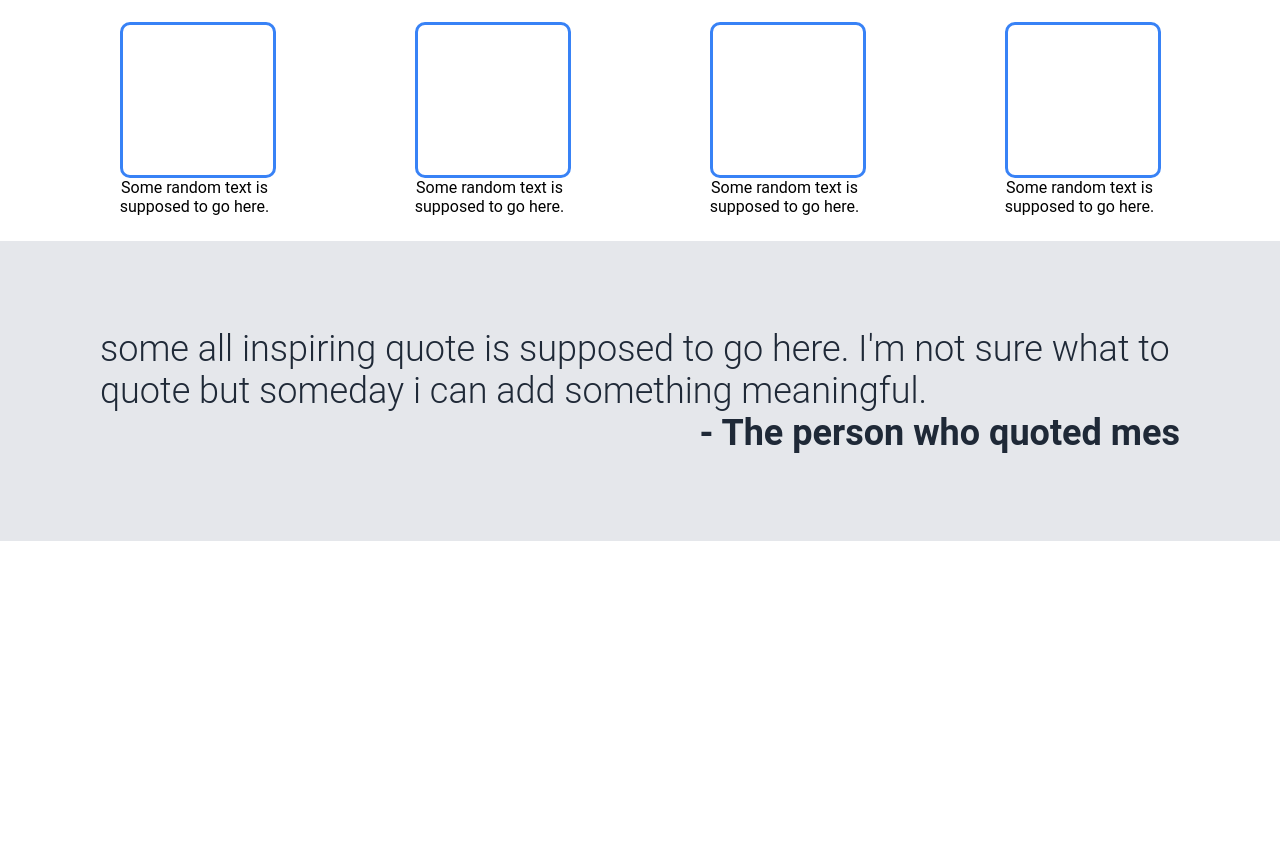
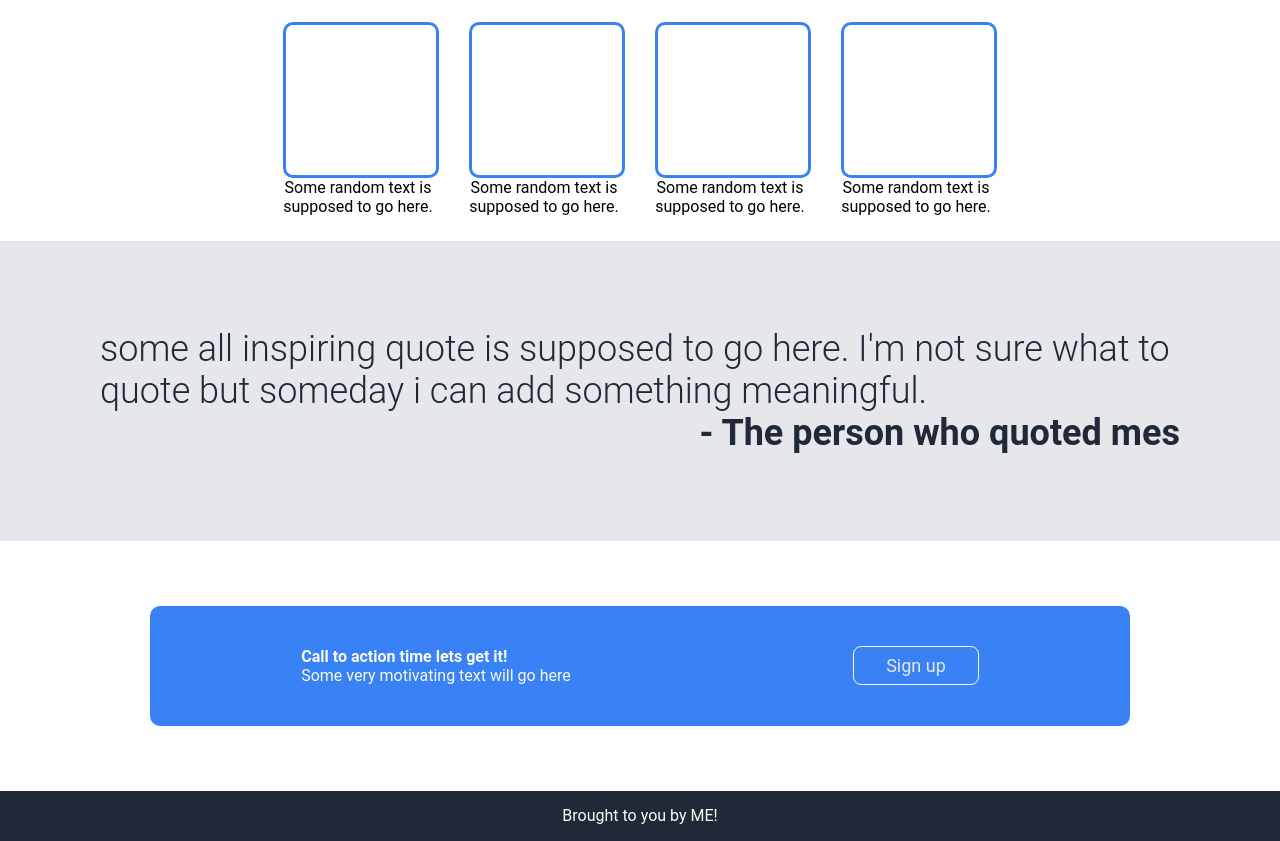
Before and after one commit to Hogendaz/Odin-Project-Landing-Page, a plain HTML site: page index.html in a window 1280 px wide. Shown: the part 582-1423 px from the top of the page. Before the commit the page ends 1123 px from the top, so only its background shows below. Drawn offline with Linux system fonts and the light colour scheme.

Commit message:
completed general layout of homepage for now

```diff
--- a/index.html
+++ b/index.html
@@ -60,5 +60,19 @@
         </div>
             <h4>- The person who quoted mes</h4>
     </div>
+    <div class="action-section">
+        <div class="action-box">
+            <div class="left-container">
+                <h4>Call to action time lets get it!</h4>
+                <p>Some very motivating text will go here</p>
+            </div>
+            <div>
+                <button type="button">Sign up</button>
+            </div>
+        </div>
+    </div>
+    <div class="footer">
+        <p>Brought to you by ME!</p>
+    </div>
 </body>
 </html>
--- a/styles/style.css
+++ b/styles/style.css
@@ -41,13 +41,11 @@ button {
     font-size: 18px;
     color:#E5E7EB;
     cursor: pointer;
-    box-shadow: 0px 4px 8px rgba(0, 0, 0, 0.1);
     transition: all 0.3s ease-in-out;
 }
 button:hover {
-    background-color: #3881f6e7;
+    background-color: #226ade;
     transform: translateY(-2px);
-    box-shadow: 0px 8px 16px rgba(0, 0, 0, 0.2);
 }
 .hero button {
     border: none;
@@ -90,7 +88,8 @@ button:hover {
 }
 .information-container {
     display: flex;
-    justify-content: space-around;
+    justify-content: center;
+    gap: 30px;
     margin: 0;
 }
 .container-holder p{
@@ -119,3 +118,35 @@ button:hover {
     align-self: flex-end;
     margin-right: 100px;
 }
+.action-section {
+    width: 100%;
+    height: 250px;
+    margin: 0;
+    padding: 0;
+    display: flex;
+    justify-content:center;
+    align-items: center;
+}
+.action-box {
+    background-color: #3882F6;
+    width: 75%;
+    height: 100px;
+    padding: 10px;
+    border-radius: 10px;
+    display: flex;
+    align-items: center;
+    justify-content: space-around;
+    color:#F9FAF8;
+}
+.action-box button {
+    border: 1px #F9FAF8 solid;
+}
+.footer {
+    background-color: #1f2937;
+    color: #F9FAF8;
+    font-size: 16px;
+    height: 50px;
+    display: flex;
+    justify-content: center;
+    align-items: center;
+}
```
